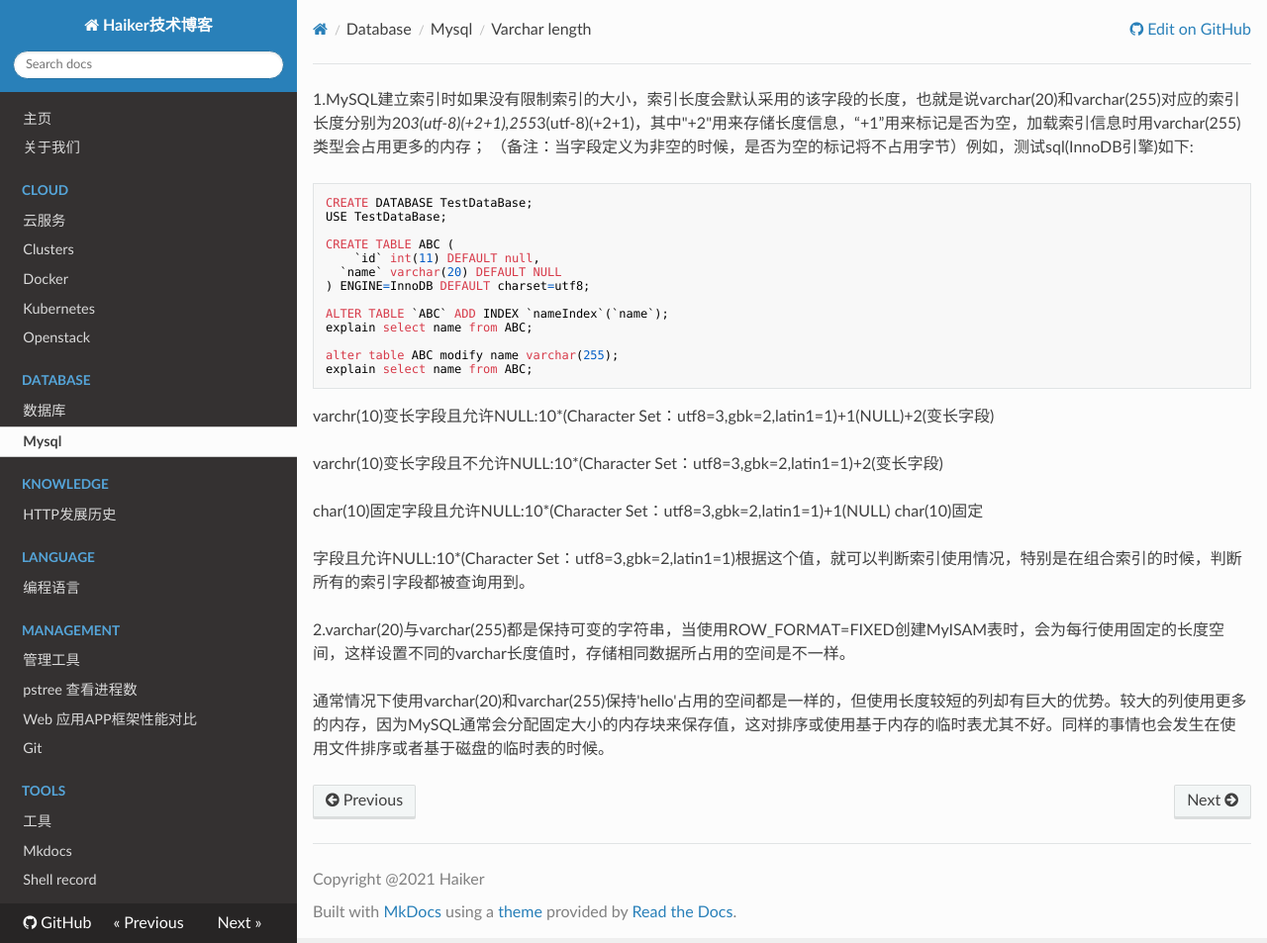
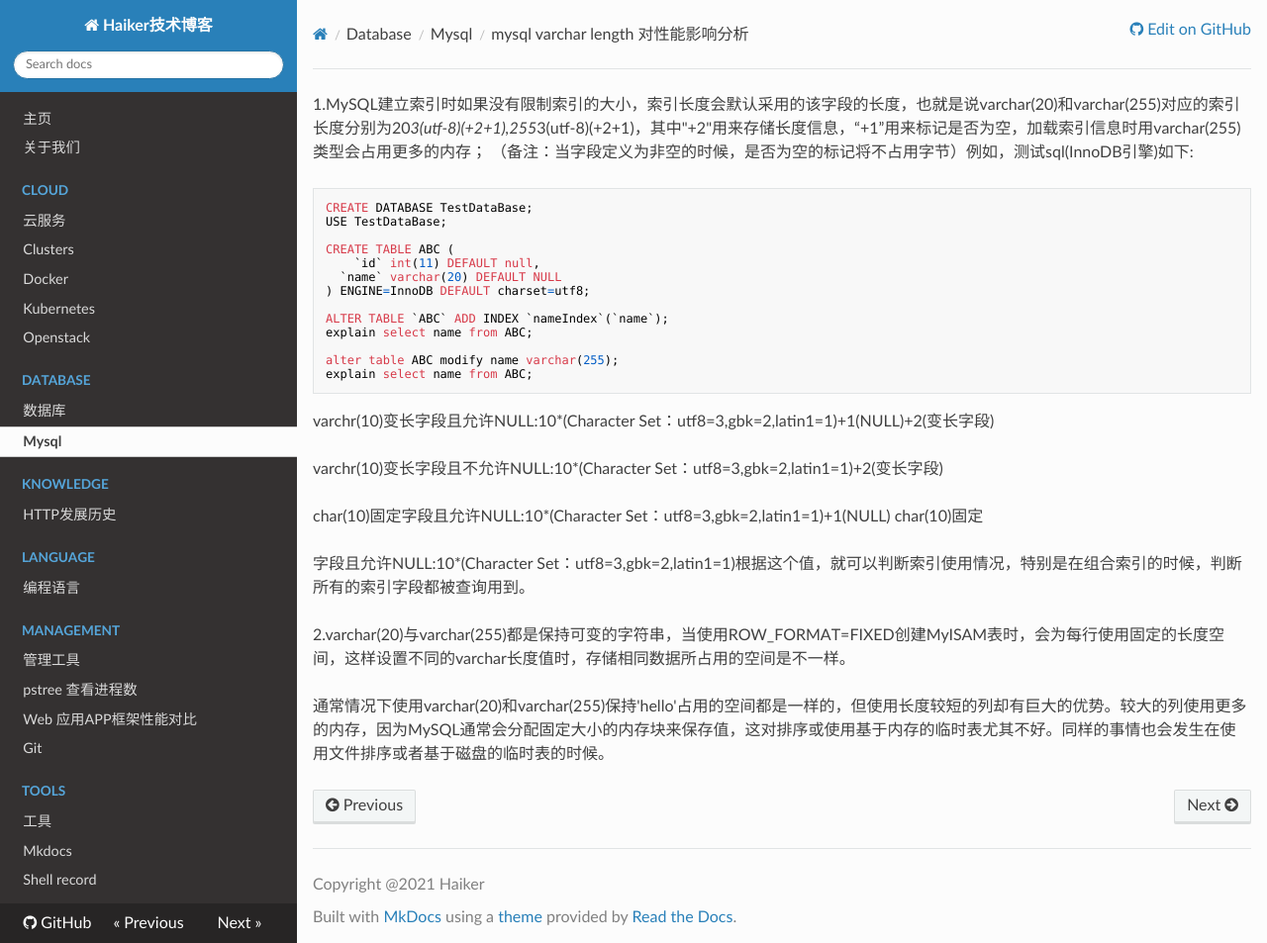
Before and after one commit to ihaiker/ni.renzhen.la, an MkDocs documentation site: the page built from docs/database/mysql/varchar_length.md, in a window 1280 px wide and 953 px high. Shown: the whole window at 99% size. Built offline with MkDocs 1.6.1, drawn with Linux system fonts in a browser that asks for light colours; nearby versions of some CDN libraries; some of the changed lines change nothing that is shown.

Commit message:
Gitvarchar长度对性能影响

```diff
--- a/docs/database/mysql/varchar_length.md
+++ b/docs/database/mysql/varchar_length.md
@@ -1,6 +1,5 @@
 ---
-tilte: mysql varchar  length 对性能影响分析
-order: 1
+title: mysql varchar  length 对性能影响分析
 ---
 
 
```
